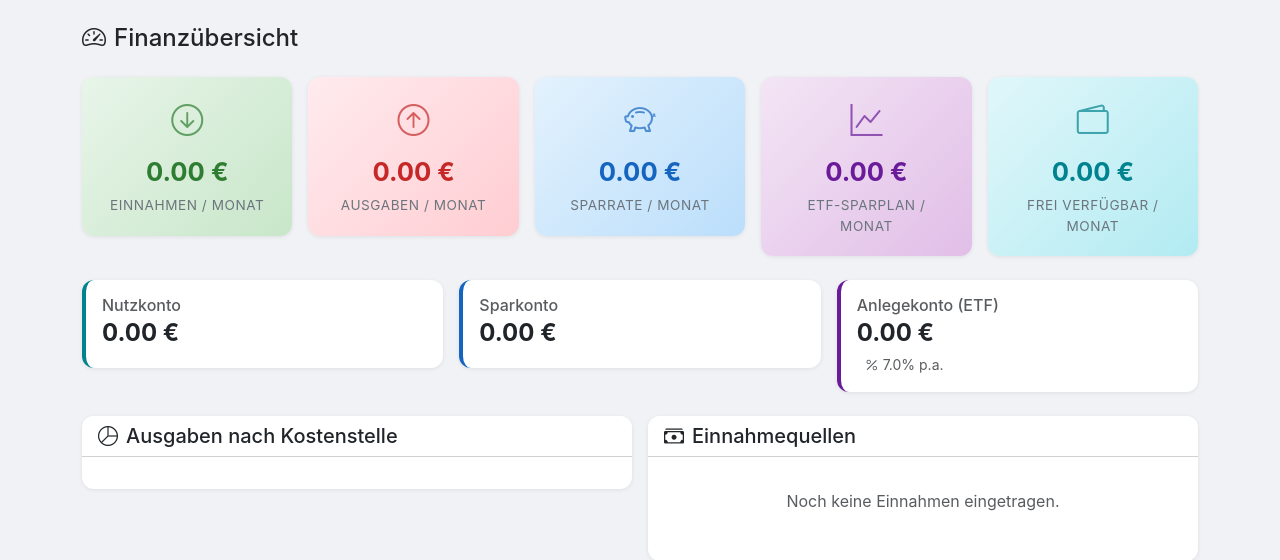
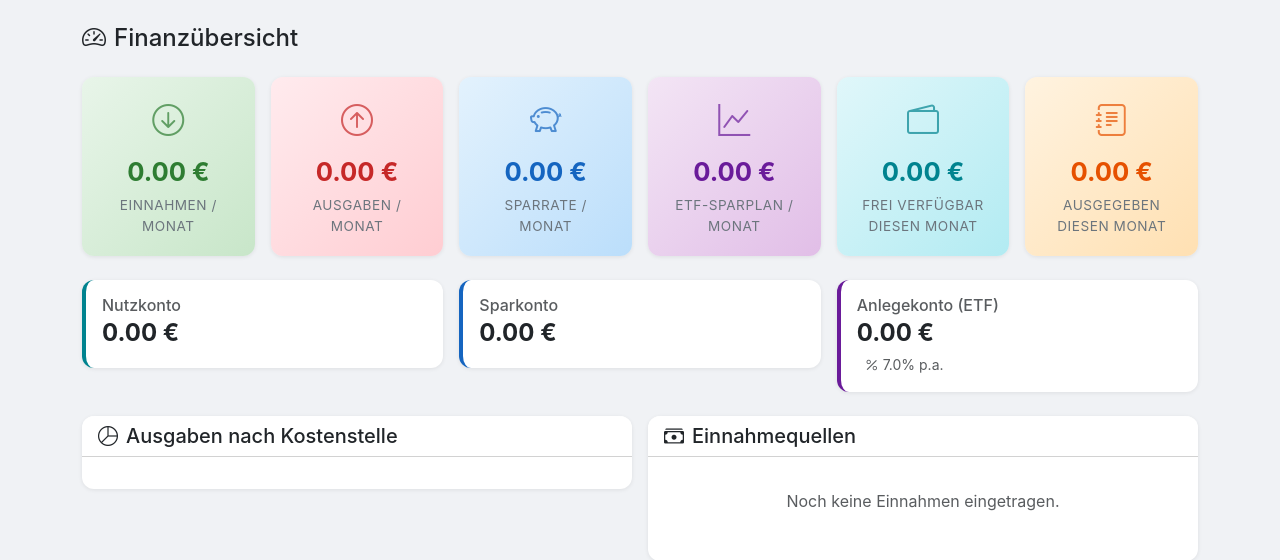
Before and after one commit to schrenzi/FinanceTool, a Flask app: page / in a window 1280 px wide. Shown: the part 57-617 px from the top of the page. Run offline with Flask 3, Linux system fonts and the light colour scheme.

Commit message:
Integrate Tagebuch spending into dashboard and add categories
Show remaining free cash after subtracting current month's Tagebuch
expenses. Add Arzt/Gesundheit and Friseur/Körperpflege categories.

Co-Authored-By: Claude Opus 4.6 <noreply@anthropic.com>

```diff
--- a/app.py
+++ b/app.py
@@ -36,6 +36,8 @@ OUTING_CATEGORIES = [
     ("kino", "Kino", "bi-film"),
     ("konzert_event", "Konzert / Event", "bi-music-note-beamed"),
     ("ausflug", "Ausflug", "bi-geo-alt"),
+    ("arzt", "Arzt / Gesundheit", "bi-heart-pulse"),
+    ("koerperpflege", "Friseur / Körperpflege", "bi-scissors"),
     ("sonstiges", "Sonstiges", "bi-three-dots"),
 ]
 
@@ -115,6 +117,18 @@ def dashboard():
     for cc in cost_centers:
         cc_total = sum(to_monthly(e.amount, e.frequency) for e in cc.expenses)
         expenses_by_cc.append({"name": cc.name, "icon": cc.icon, "total": round(cc_total, 2)})
+
+    from calendar import monthrange
+    today = date.today()
+    first_day = date(today.year, today.month, 1)
+    last_day = date(today.year, today.month, monthrange(today.year, today.month)[1])
+    tagebuch_total = sum(
+        e.amount for e in DailyExpense.query
+        .filter(DailyExpense.date >= first_day, DailyExpense.date <= last_day)
+        .all()
+    )
+    totals["tagebuch_spent"] = round(tagebuch_total, 2)
+    totals["free_cash_remaining"] = round(totals["free_cash"] - tagebuch_total, 2)
 
     return render_template(
         "dashboard.html", totals=totals, expenses_by_cc=expenses_by_cc,
--- a/templates/dashboard.html
+++ b/templates/dashboard.html
@@ -41,14 +41,25 @@
             </div>
         </div>
     </div>
-    <div class="col-12 col-lg">
+    <div class="col-6 col-lg">
         <div class="card bg-free">
             <div class="stat-card">
                 <div class="stat-icon text-free"><i class="bi bi-wallet2"></i></div>
-                <div class="stat-value {% if totals.free_cash >= 0 %}text-free{% else %}text-expense{% endif %}">
-                    {{ "%.2f"|format(totals.free_cash) }} &euro;
+                <div class="stat-value {% if totals.free_cash_remaining >= 0 %}text-free{% else %}text-expense{% endif %}">
+                    {{ "%.2f"|format(totals.free_cash_remaining) }} &euro;
                 </div>
-                <div class="stat-label">Frei verfügbar / Monat</div>
+                <div class="stat-label">Frei verfügbar diesen Monat</div>
+            </div>
+        </div>
+    </div>
+    <div class="col-6 col-lg">
+        <div class="card" style="background: linear-gradient(135deg, #fff3e0, #ffe0b2);">
+            <div class="stat-card">
+                <div class="stat-icon" style="color: #e65100;"><i class="bi bi-journal-text"></i></div>
+                <div class="stat-value" style="color: #e65100;">
+                    {{ "%.2f"|format(totals.tagebuch_spent) }} &euro;
+                </div>
+                <div class="stat-label">Ausgegeben diesen Monat</div>
             </div>
         </div>
     </div>
```
